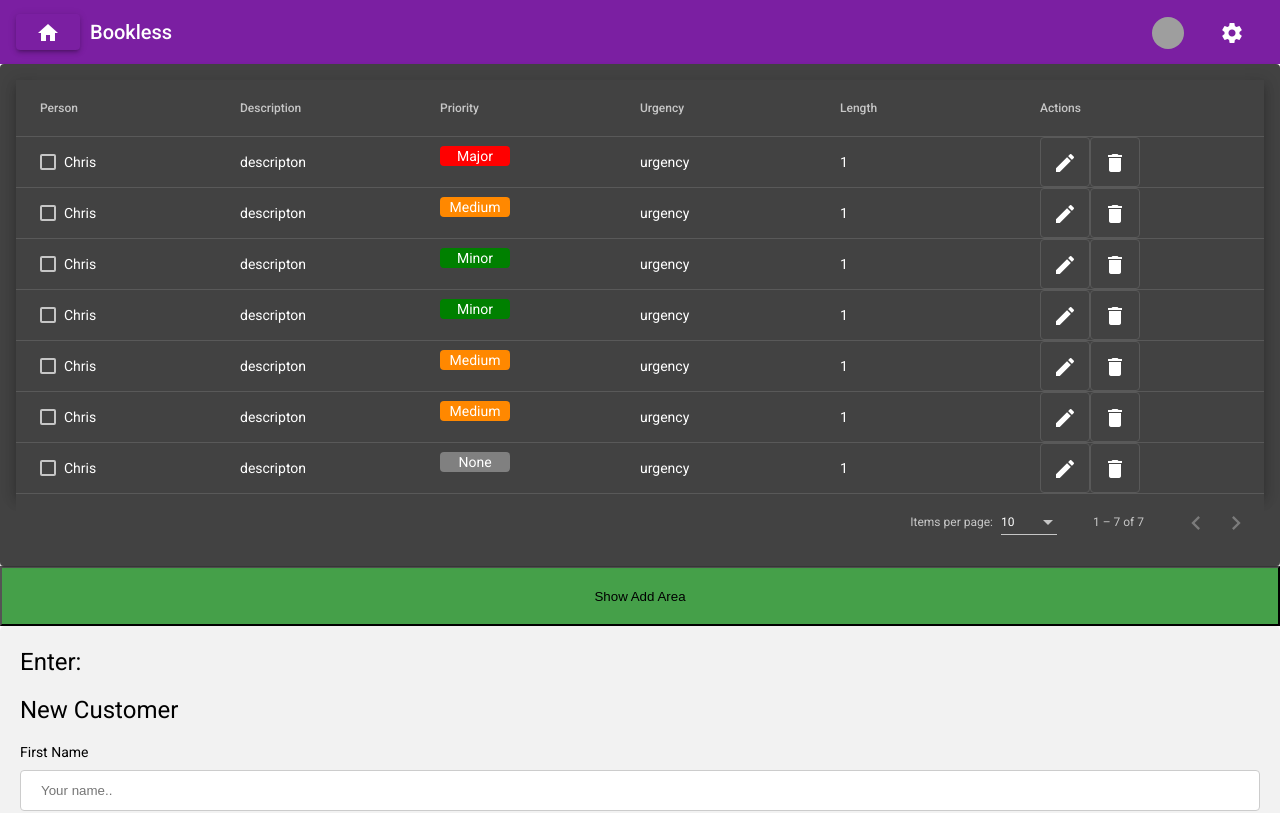
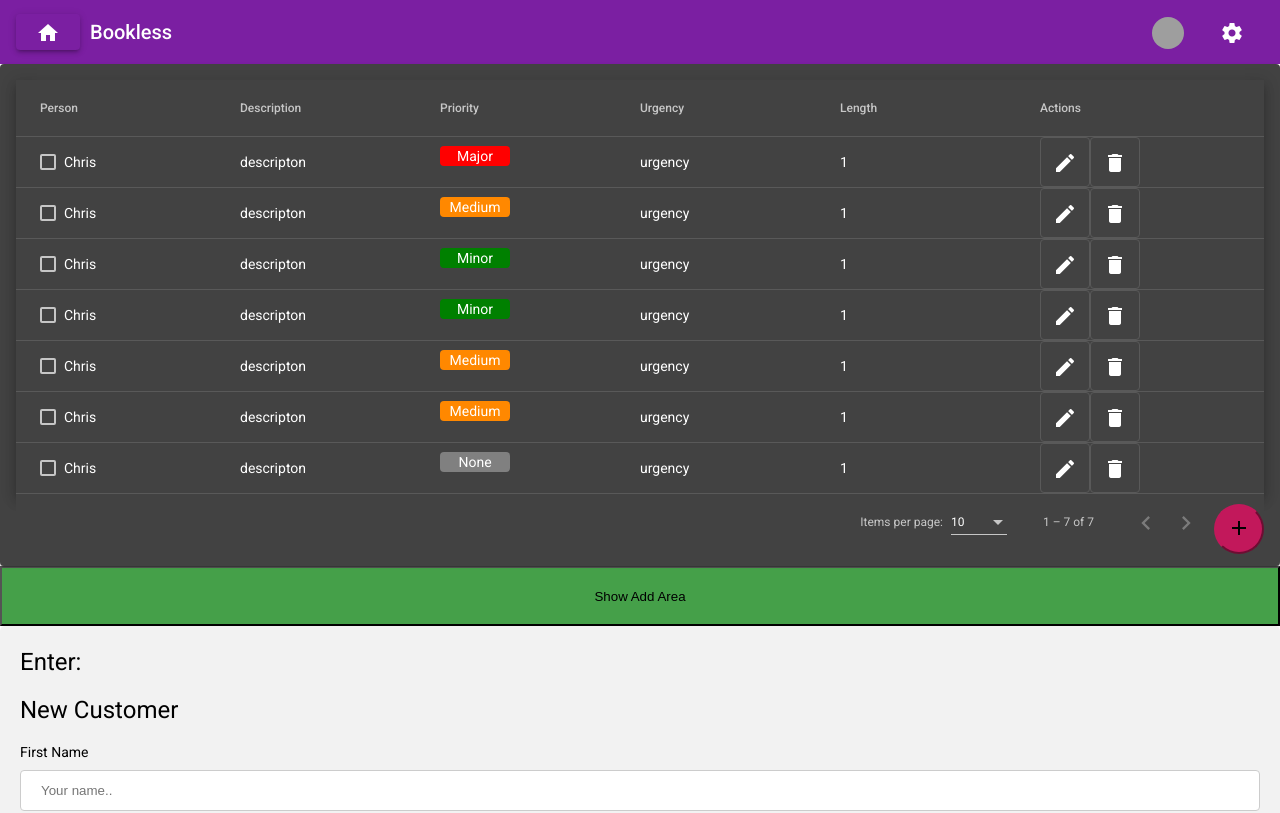
Before and after one commit to CodeChrisB/AngularProject, an Angular app in the folder AnuglarClient/: page / in a window 1280 px wide. Shown: the top 813 px of the page. Built offline with nearby package versions, Linux system fonts and the light colour scheme; no server answers; grey boxes are pictures that could not be loaded.

Commit message:
add button from bookless

```diff
--- a/AnuglarClient/src/app/parts/list/list.component.css
+++ b/AnuglarClient/src/app/parts/list/list.component.css
@@ -20,3 +20,16 @@ p#prio{
   width: 70px;
   text-align: center;
 }
+
+
+#addButton
+{
+  margin-top: 10px;
+  background-color: #c2185b;
+  border-color: #c2185b;
+  border-radius: 50px;
+  position: relative;
+  float: right;
+  height: 50px;
+  width: 50px;
+}
--- a/AnuglarClient/src/app/parts/list/list.component.html
+++ b/AnuglarClient/src/app/parts/list/list.component.html
@@ -68,8 +68,13 @@
 
       <mat-row *matRowDef="let row; columns: displayedColumns"></mat-row>
 
+
     </mat-table>
-
+    <button id="addButton" (click)="addTodo()">
+      <mat-icon>
+          add
+      </mat-icon>
+    </button>
     <mat-paginator [length]="length"
                   [pageSize]="pageSize"
                   [pageSizeOptions]="pageSizeOptions"
--- a/AnuglarClient/src/app/parts/list/list.component.ts
+++ b/AnuglarClient/src/app/parts/list/list.component.ts
@@ -68,5 +68,9 @@ export class List  {
   return 'None'
   }
 
+  addTodo(){
+
+  }
+
 
 }
```
